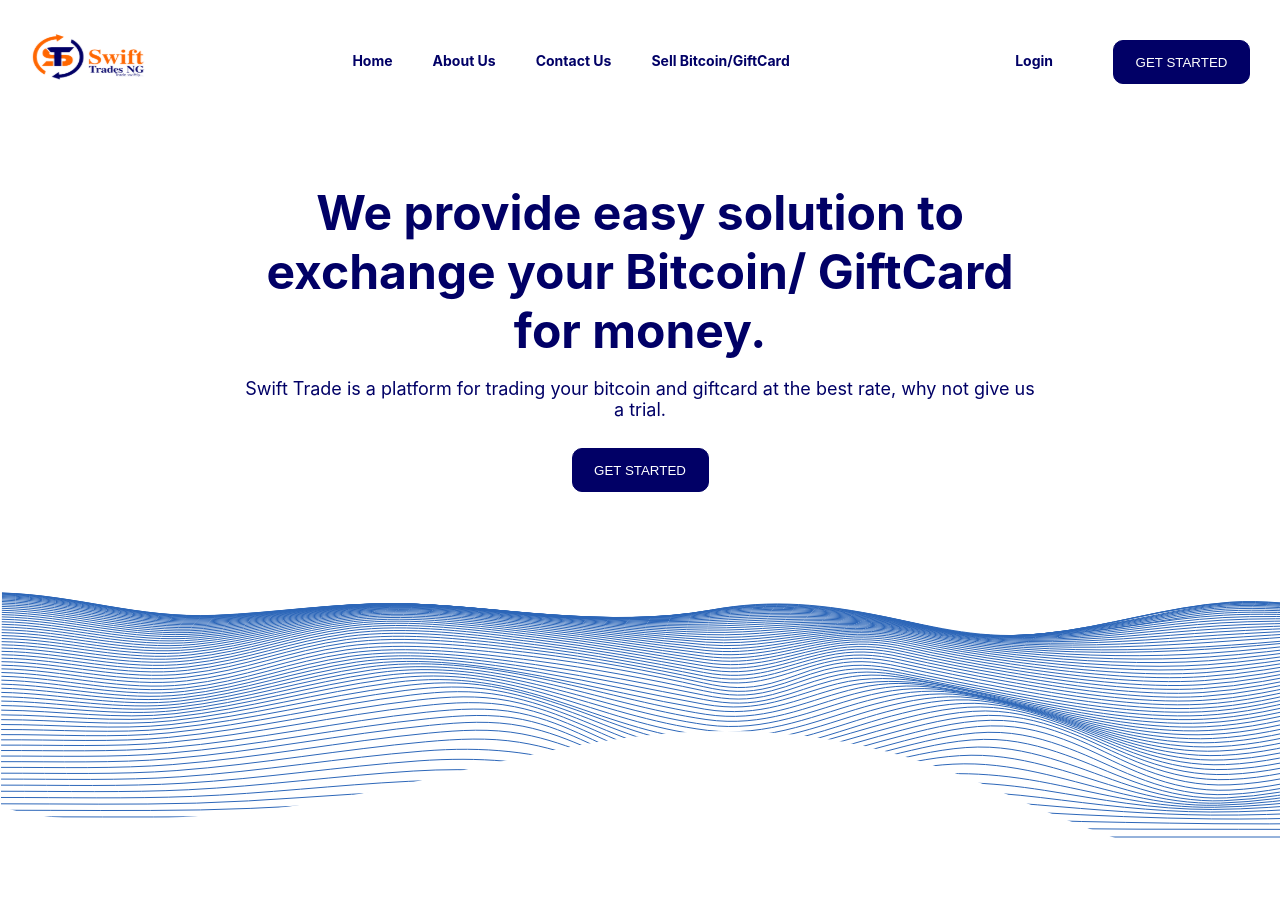
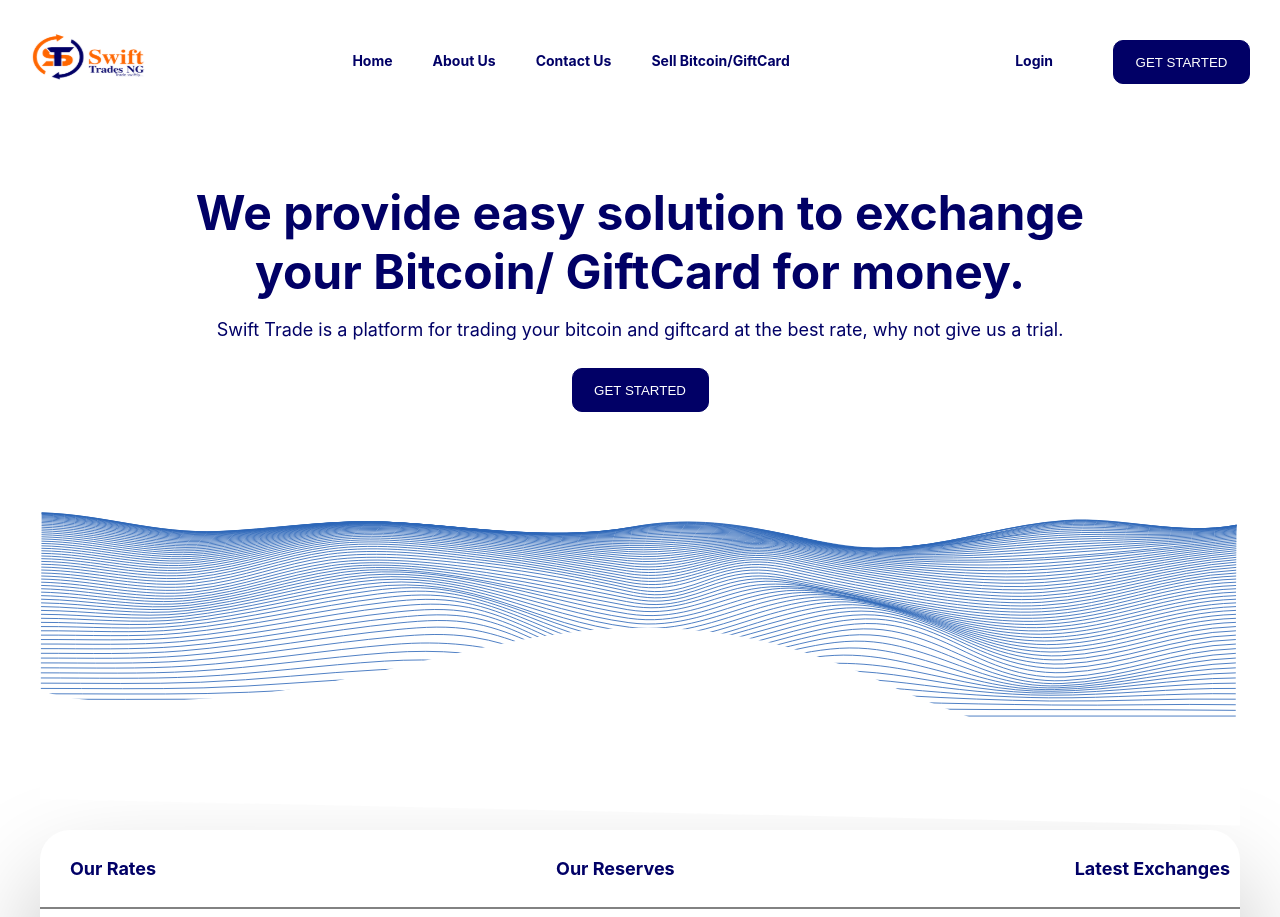
Before and after one commit to iamAbayomi/swift-trade-homepage, a React (Create React App) app: page / in a window 1280 px wide. Shown: the top 917 px of the page. Built offline with nearby package versions, Linux system fonts and the light colour scheme.

Commit message:
feature: changed the margin and overflow title

```diff
--- a/src/components/ValueProposition/ValueProposition.css
+++ b/src/components/ValueProposition/ValueProposition.css
@@ -5,7 +5,7 @@
 
 .value-proposition-text{
     margin: 92px auto 0px auto;
-    max-width: 800px;
+    max-width: 950px;
     padding: 0px 20px;
 
 }
@@ -16,8 +16,10 @@
 
 
 .value-proposition-icon{
-    margin: 50px 0px 0px 0px;
+    margin: 50px auto 0px auto;
     overflow-x: hidden;
+    max-width: 1200px;
+    width: 100%;
 }
 
 
```
